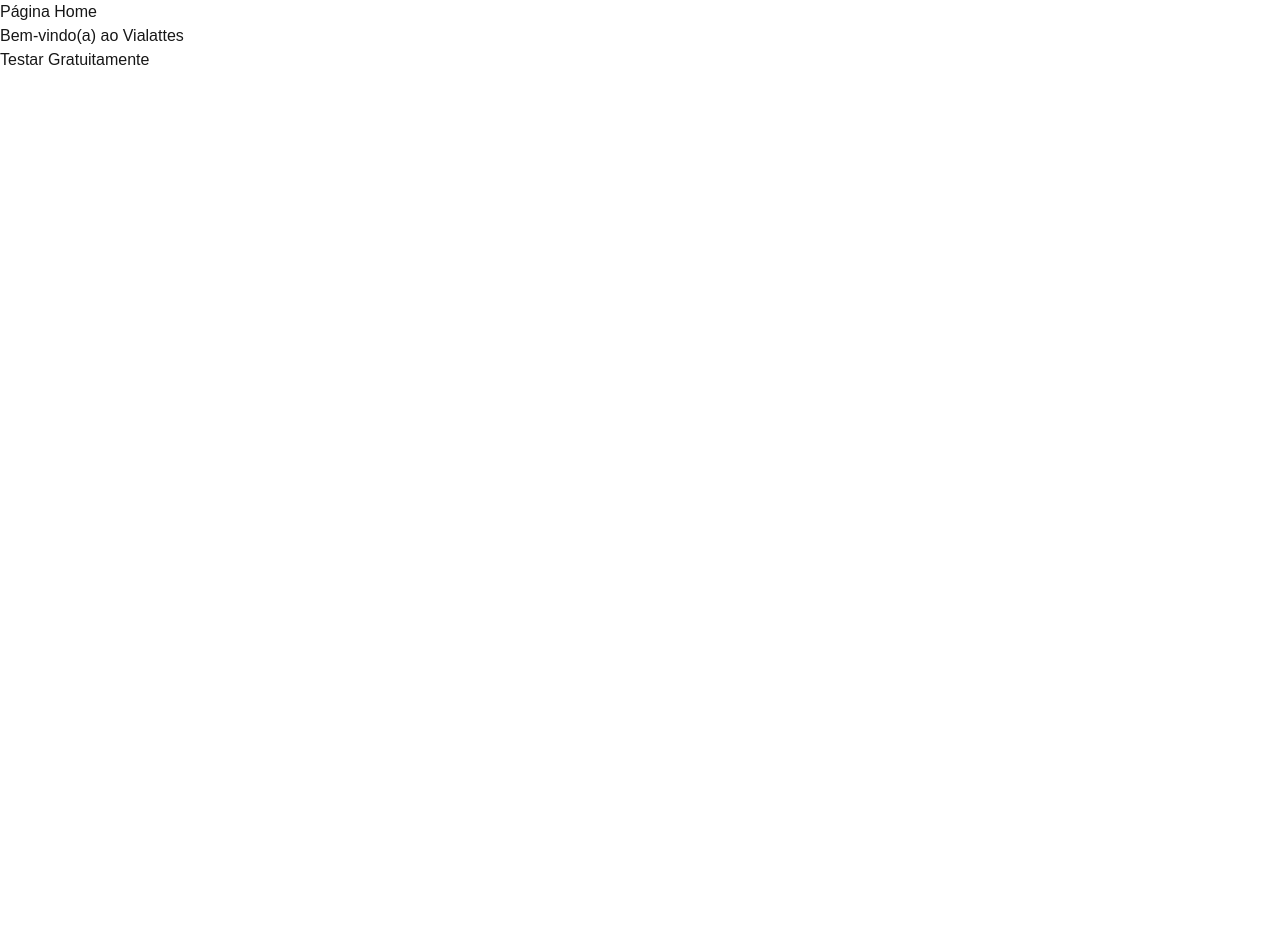
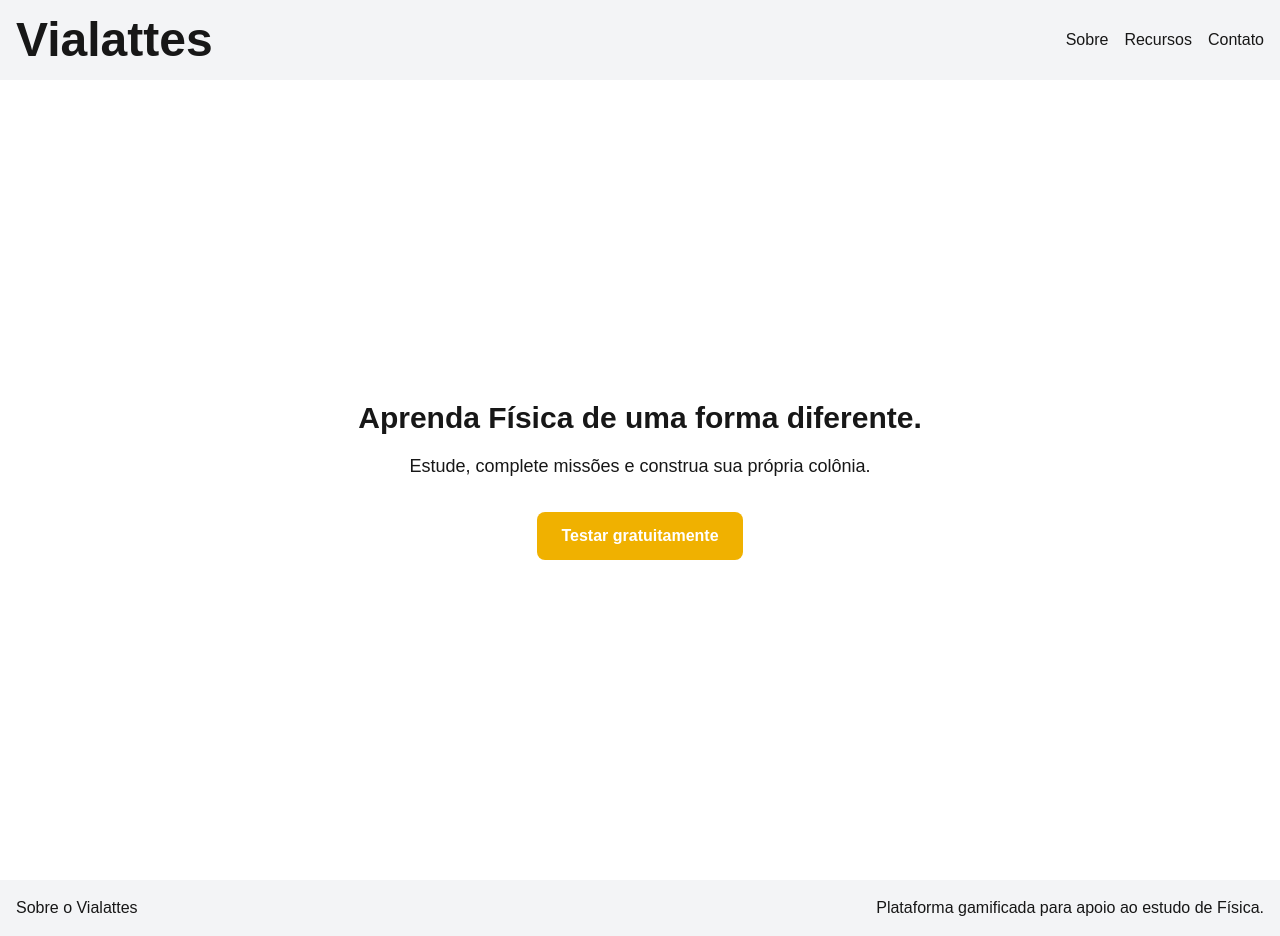
Before and after one commit to mesora-software/vialattes, a Next.js app in the folder apps/frontend/: page / in a window 1280 px wide. Before the commit the page ends 800 px from the top, so only its background shows below. Built offline with nearby package versions, Linux system fonts and the light colour scheme.

Commit message:
Update for the generic home page.
Created a home page with a generic structure and design, intended solely to provide a visual placeholder for the route for the time being.

```diff
--- a/apps/frontend/src/app/page.tsx
+++ b/apps/frontend/src/app/page.tsx
@@ -1,10 +1,36 @@
 export default function Home() {
   return (
-    <>
-      <h1>Página Home</h1>
-      <h2>Bem-vindo(a) ao Vialattes</h2>
-      <p>Testar Gratuitamente</p>
-    </>
+    <main>
+      <header className="flex items-center justify-between p-4 bg-gray-100">
+        <div>
+          <h1 className="text-5xl font-bold">Vialattes</h1>
+        </div>
 
-  )
+        <nav className="space-x-4">
+          <a href="#sobre">Sobre</a>
+          <a href="#recursos">Recursos</a>
+          <a href="#contato">Contato</a>
+        </nav>
+      </header>
+
+      <section className="flex flex-col min-h-screen items-center justify-center p-4">
+        <h2 className="text-3xl font-bold">Aprenda Física de uma forma diferente.</h2>
+
+        <p className="mt-4 text-lg">
+          Estude, complete missões e construa sua própria colônia.
+        </p>
+
+        <button className="mt-8 rounded-lg px-6 py-3 font-semibold bg-yellow-500 text-white hover:bg-blue-600">
+          Testar gratuitamente
+        </button>
+      </section>
+
+      <section id="sobre" className="flex items-center justify-between p-4 bg-gray-100">
+        <h2>Sobre o Vialattes</h2>
+        <p>
+          Plataforma gamificada para apoio ao estudo de Física.
+        </p>
+      </section>
+    </main>
+  );
 }
```
